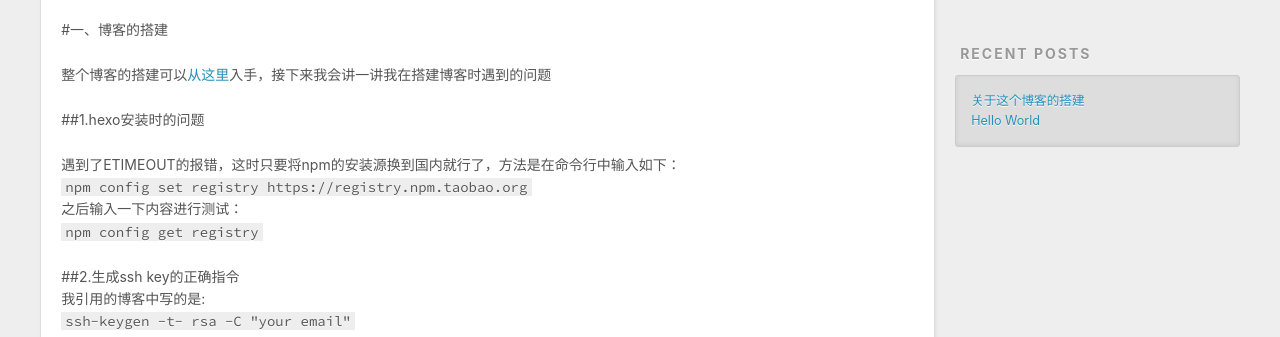
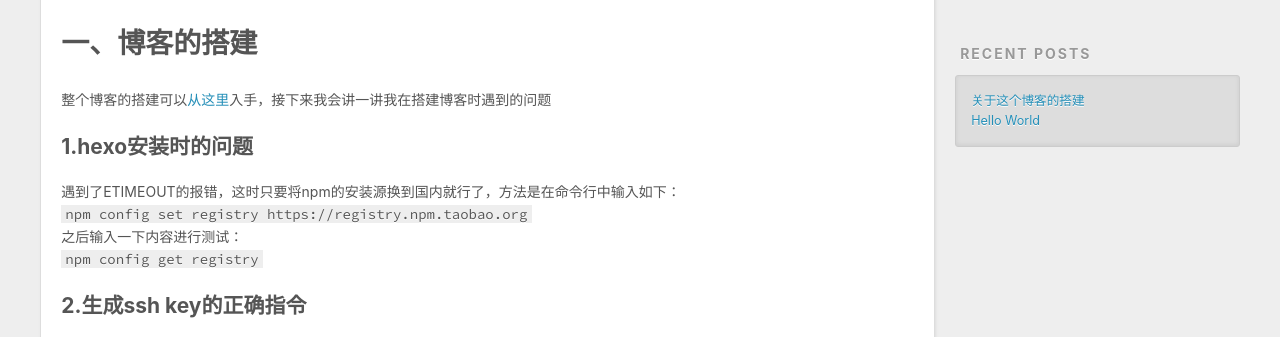
Before and after one commit to whynowhy/whynowhy.github.io, a plain HTML site: page 2018/11/09/关于这个博客的搭建/index.html in a window 1280 px wide. Shown: the part 434-771 px from the top of the page. Drawn offline with nearby package versions, Linux system fonts and the light colour scheme.

Commit message:
Site updated: 2018-11-09 14:08:05

```diff
--- a/2018/11/09/关于这个博客的搭建/index.html
+++ b/2018/11/09/关于这个博客的搭建/index.html
@@ -7,17 +7,17 @@
 
   <title>关于这个博客的搭建 | Hexo</title>
   <meta name="viewport" content="width=device-width, initial-scale=1, maximum-scale=1">
-  <meta name="description" content="#一、博客的搭建 整个博客的搭建可以从这里入手，接下来我会讲一讲我在搭建博客时遇到的问题 ##1.hexo安装时的问题 遇到了ETIMEOUT的报错，这时只要将npm的安装源换到国内就行了，方法是在命令行中输入如下：npm config set registry https://registry.npm.taobao.org之后输入一下内容进行测试：npm config get registry">
+  <meta name="description" content="一、博客的搭建整个博客的搭建可以从这里入手，接下来我会讲一讲我在搭建博客时遇到的问题 1.hexo安装时的问题遇到了ETIMEOUT的报错，这时只要将npm的安装源换到国内就行了，方法是在命令行中输入如下：npm config set registry https://registry.npm.taobao.org之后输入一下内容进行测试：npm config get registry 2.生成s">
 <meta property="og:type" content="article">
 <meta property="og:title" content="关于这个博客的搭建">
 <meta property="og:url" content="http://yoursite.com/2018/11/09/关于这个博客的搭建/index.html">
 <meta property="og:site_name" content="Hexo">
-<meta property="og:description" content="#一、博客的搭建 整个博客的搭建可以从这里入手，接下来我会讲一讲我在搭建博客时遇到的问题 ##1.hexo安装时的问题 遇到了ETIMEOUT的报错，这时只要将npm的安装源换到国内就行了，方法是在命令行中输入如下：npm config set registry https://registry.npm.taobao.org之后输入一下内容进行测试：npm config get registry">
+<meta property="og:description" content="一、博客的搭建整个博客的搭建可以从这里入手，接下来我会讲一讲我在搭建博客时遇到的问题 1.hexo安装时的问题遇到了ETIMEOUT的报错，这时只要将npm的安装源换到国内就行了，方法是在命令行中输入如下：npm config set registry https://registry.npm.taobao.org之后输入一下内容进行测试：npm config get registry 2.生成s">
 <meta property="og:locale" content="default">
-<meta property="og:updated_time" content="2018-11-09T06:04:07.762Z">
+<meta property="og:updated_time" content="2018-11-09T06:07:41.865Z">
 <meta name="twitter:card" content="summary">
 <meta name="twitter:title" content="关于这个博客的搭建">
-<meta name="twitter:description" content="#一、博客的搭建 整个博客的搭建可以从这里入手，接下来我会讲一讲我在搭建博客时遇到的问题 ##1.hexo安装时的问题 遇到了ETIMEOUT的报错，这时只要将npm的安装源换到国内就行了，方法是在命令行中输入如下：npm config set registry https://registry.npm.taobao.org之后输入一下内容进行测试：npm config get registry">
+<meta name="twitter:description" content="一、博客的搭建整个博客的搭建可以从这里入手，接下来我会讲一讲我在搭建博客时遇到的问题 1.hexo安装时的问题遇到了ETIMEOUT的报错，这时只要将npm的安装源换到国内就行了，方法是在命令行中输入如下：npm config set registry https://registry.npm.taobao.org之后输入一下内容进行测试：npm config get registry 2.生成s">
 
     <link rel="alternate" href="/atom.xml" title="Hexo" type="application/atom+xml">
 
@@ -86,11 +86,9 @@
 
     <div class="article-entry" itemprop="articleBody">
 
-        <p>#一、博客的搭建</p>
-<p>整个博客的搭建可以<a href="https://buptwc.github.io/2018/05/10/%E5%A6%82%E4%BD%95%E6%90%AD%E5%BB%BA%E4%B8%80%E4%B8%AA%E8%B6%85%E9%AA%9A%E7%9A%84%E5%8D%9A%E5%AE%A2%EF%BC%9F/" target="_blank" rel="noopener">从这里</a>入手，接下来我会讲一讲我在搭建博客时遇到的问题</p>
-<p>##1.hexo安装时的问题</p>
-<p>遇到了ETIMEOUT的报错，这时只要将npm的安装源换到国内就行了，方法是在命令行中输入如下：<br><code>npm config set registry https://registry.npm.taobao.org</code><br>之后输入一下内容进行测试：<br><code>npm config get registry</code></p>
-<p>##2.生成ssh key的正确指令<br>我引用的博客中写的是:<br><code>ssh-keygen -t- rsa -C &quot;your email&quot;</code><br>其实应该是：<br><code>ssh-keygen -t rsa -C &quot;your email&quot;</code></p>
+        <h1 id="一、博客的搭建"><a href="#一、博客的搭建" class="headerlink" title="一、博客的搭建"></a>一、博客的搭建</h1><p>整个博客的搭建可以<a href="https://buptwc.github.io/2018/05/10/%E5%A6%82%E4%BD%95%E6%90%AD%E5%BB%BA%E4%B8%80%E4%B8%AA%E8%B6%85%E9%AA%9A%E7%9A%84%E5%8D%9A%E5%AE%A2%EF%BC%9F/" target="_blank" rel="noopener">从这里</a>入手，接下来我会讲一讲我在搭建博客时遇到的问题</p>
+<h2 id="1-hexo安装时的问题"><a href="#1-hexo安装时的问题" class="headerlink" title="1.hexo安装时的问题"></a>1.hexo安装时的问题</h2><p>遇到了ETIMEOUT的报错，这时只要将npm的安装源换到国内就行了，方法是在命令行中输入如下：<br><code>npm config set registry https://registry.npm.taobao.org</code><br>之后输入一下内容进行测试：<br><code>npm config get registry</code></p>
+<h2 id="2-生成ssh-key的正确指令"><a href="#2-生成ssh-key的正确指令" class="headerlink" title="2.生成ssh key的正确指令"></a>2.生成ssh key的正确指令</h2><p>我引用的博客中写的是:<br><code>ssh-keygen -t- rsa -C &quot;your email&quot;</code><br>其实应该是：<br><code>ssh-keygen -t rsa -C &quot;your email&quot;</code></p>
 
 
     </div>
```
Also changed, not shown: index.html (+3 -5 lines).
